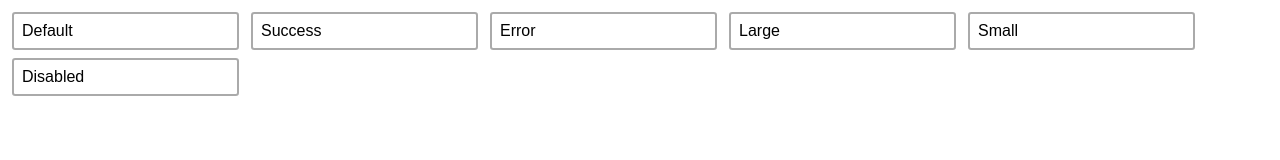
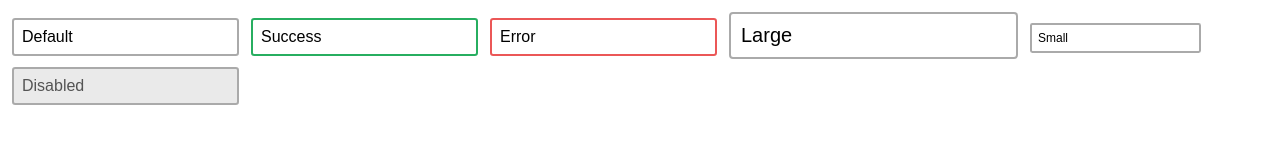
Before and after one commit to YuriyL-Git/InputComponentLibrary, a plain HTML site: page Index.html in a window 1280 px wide. Drawn offline with Linux system fonts and the light colour scheme.

Commit message:
project finished

```diff
--- a/Index.html
+++ b/Index.html
@@ -9,10 +9,10 @@
 </head>
 <body>
     <input class="input" type="text" value="Default">
-    <input class="input" type="text" value="Success">
-    <input class="input" type="text" value="Error">
-    <input class="input" type="text" value="Large">
-    <input class="input" type="text" value="Small">
-    <input class="input" type="text" value="Disabled">
+    <input class="input input-success" type="text" value="Success">
+    <input class="input input-error" type="text" value="Error">
+    <input class="input input-large" type="text" value="Large">
+    <input class="input input-small" type="text" value="Small">
+    <input disabled class="input" type="text" value="Disabled">
 </body>
 </html>
--- a/style.css
+++ b/style.css
@@ -15,3 +15,33 @@ input {
     border-color: #0AF;
     box-shadow: 0 0 5px 0 #0AF;
 }
+
+.input.input-success {
+    border-color: #27AE60;
+}
+
+.input.input-success:focus {
+    border-color: #0F0;
+    box-shadow: 0 0 5px 0 #0F0;
+}
+
+.input.input-error {
+    border-color: #EB5757;
+}
+
+.input.input-error:focus {
+    border-color: #F00;
+    box-shadow: 0 0 5px 0 #F00
+}
+
+.input.input-large{
+    font-size: 1.25rem;
+}
+
+.input.input-small {
+    font-size: 0.75rem;
+}
+
+.input:disabled {
+    background-color: #EAEAEA;
+}
```
